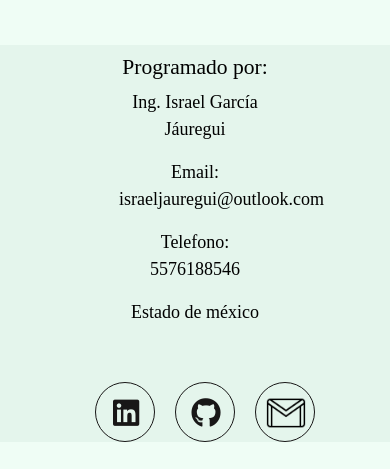
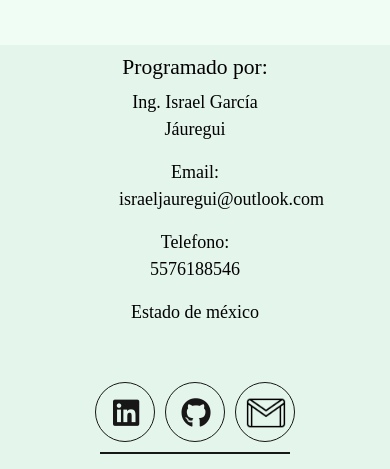
Before and after one commit to Jaureguie/Evaluaciondefuncion, a plain HTML site: page index.html in a window 390 px wide. Shown: the part 799-1268 px from the top of the page. Before the commit the page ends 1242 px from the top, so only its background shows below. Drawn offline with nearby package versions, Linux system fonts and the light colour scheme.

Commit message:
Cambios en el css

```diff
--- a/styles/style.css
+++ b/styles/style.css
@@ -34,7 +34,8 @@ footer{
 
 .social-media-icon{
   display:inline-block;
-  margin-left: 20px;
+  margin-left: 5px;
+  margin-right: 5px;
   width: 60px;
   height:60px;
   border: 1px solid rgb(24, 23, 23);
@@ -166,8 +167,11 @@ td{
       width: 80%;
       margin-bottom: 40px;
       }
-  .line{
-        width: 0;
-   }
+      .line{
+        margin-left: auto;
+        margin-right: auto;
+        width: 100%;
+        margin-top: 10px;
+      }
 
 }
```
